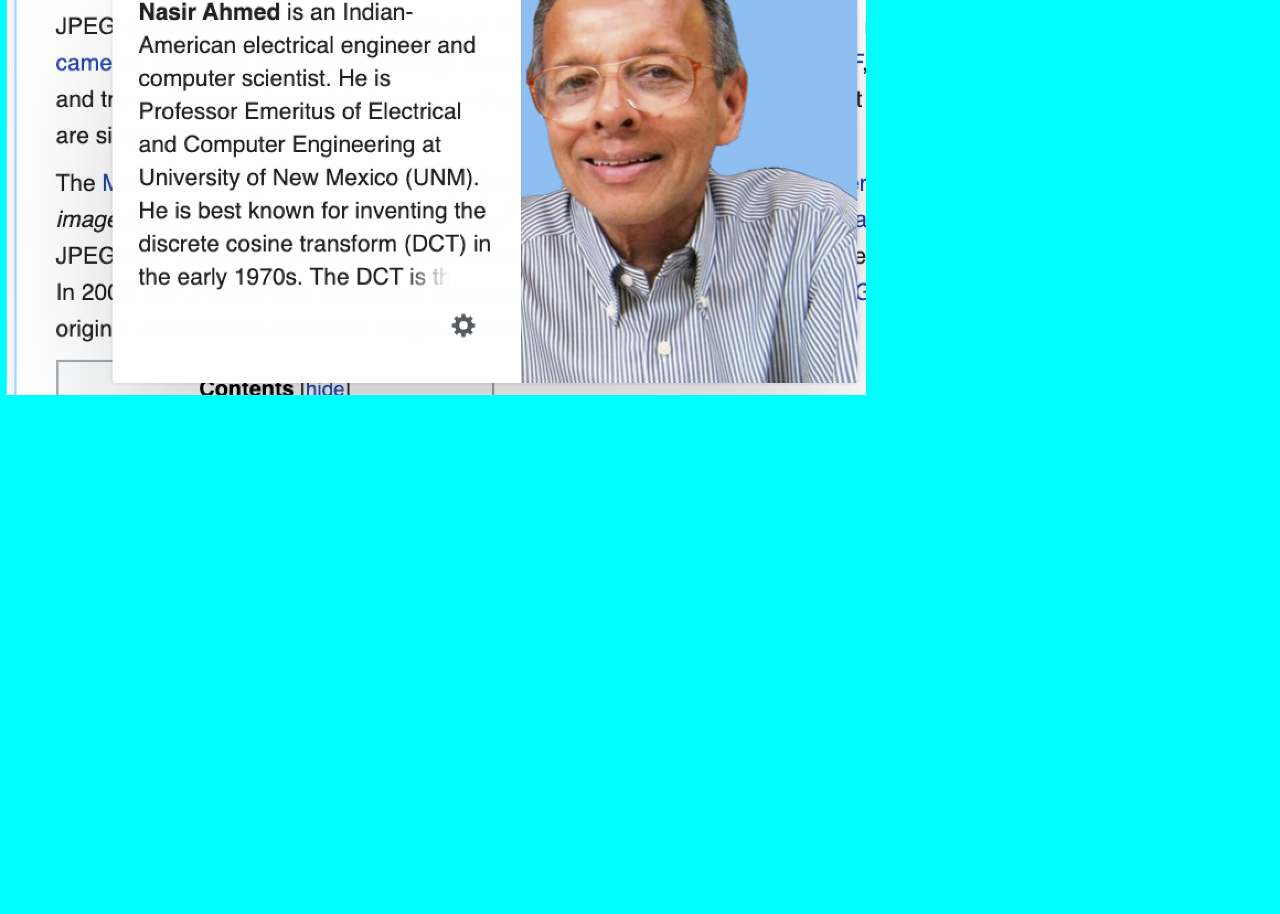
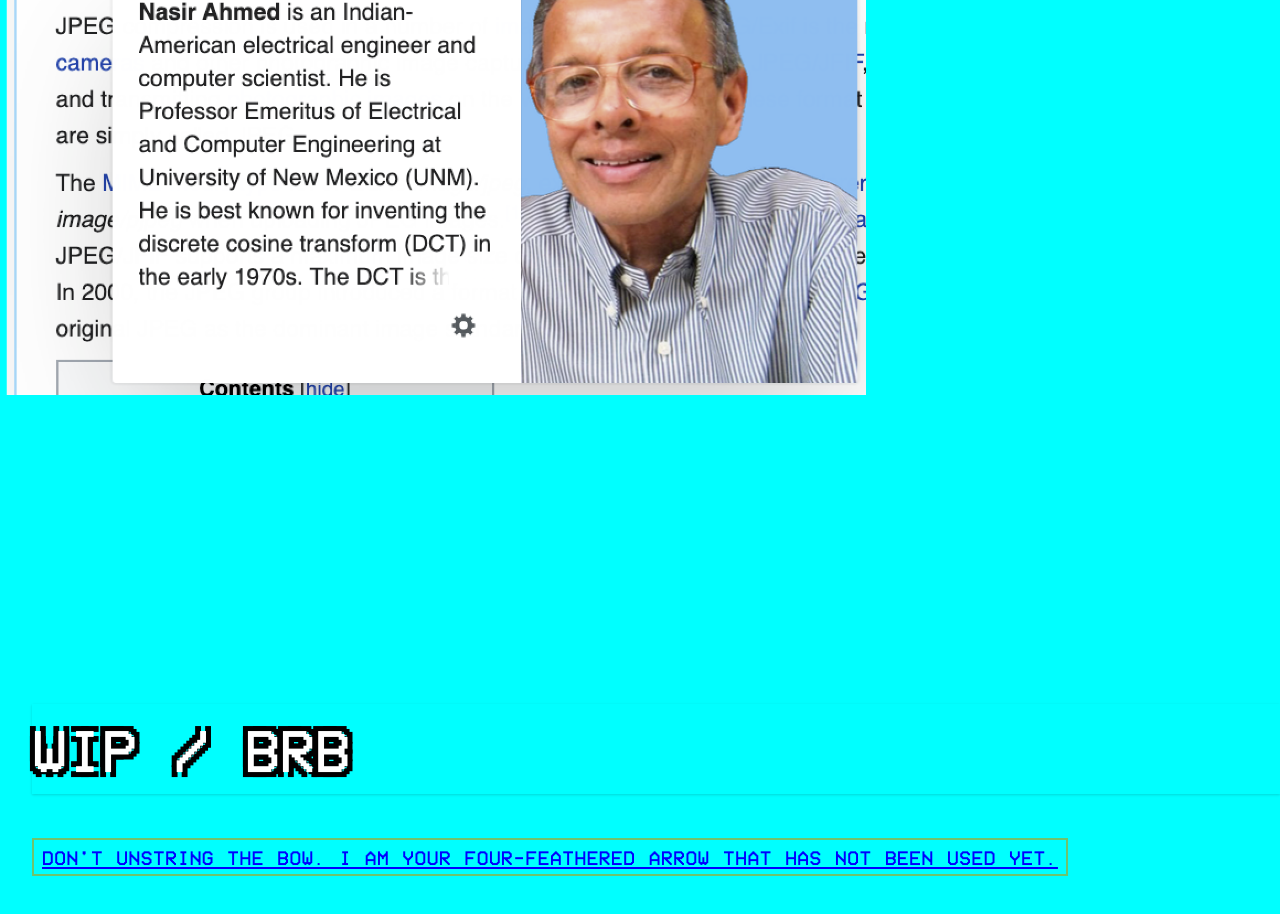
Before and after one commit to TheDripper/notusedyet, a Nuxt app: page /everything-is-text in a window 1280 px wide. Shown: the part 5080-5994 px from the top of the page. Before the commit the page ends 5475 px from the top, so only its background shows below. Built offline with nearby package versions, Linux system fonts and the light colour scheme.

Commit message:
bottom link

```diff
--- a/pages/everything-is-text.vue
+++ b/pages/everything-is-text.vue
@@ -23,6 +23,14 @@
     <div id="nasir" class="slide">
       <img src="/nasir_jpeg.png" />
     </div>
+    <div class="slide flex flex-col justify-end pl-8">
+      <h1 class="now shadow">WIP / BRB</h1>
+      <h1 id="rumi" class="text-xl uppercase tracking-wide py-12">
+        <a
+          href="/"
+        >Don't unstring the bow. I am your four-feathered arrow that has not been used yet.</a>
+      </h1>
+    </div>
   </div>
 </template>
 <style scoped lang="scss">
@@ -38,11 +46,11 @@
   left: 50%;
   transform: translate(-50%, -50%);
   z-index: 2;
-
 }
 .shadow {
   color: white;
-    text-shadow: 5px 5px 0 #000, -5px -5px 0 #000, -5px 5px 0 #000, 5px -5px 0 #000;
+  text-shadow: 5px 5px 0 #000, -5px -5px 0 #000, -5px 5px 0 #000,
+    5px -5px 0 #000;
 }
 #nasir {
   margin-top: 400px;
```
Lines whose indentation alone changed are shown as unchanged.
